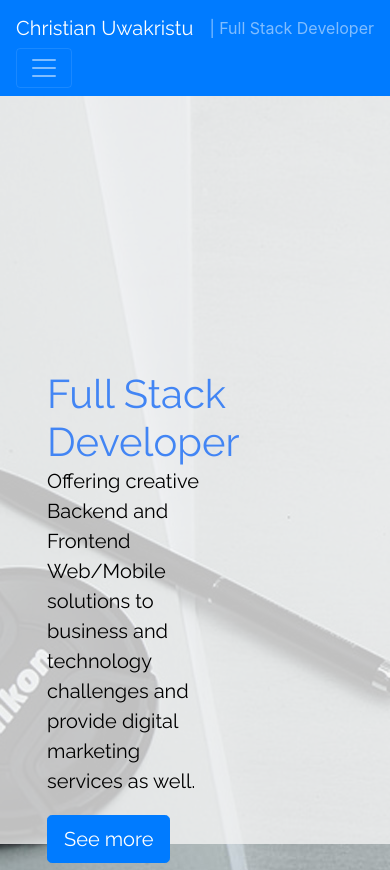
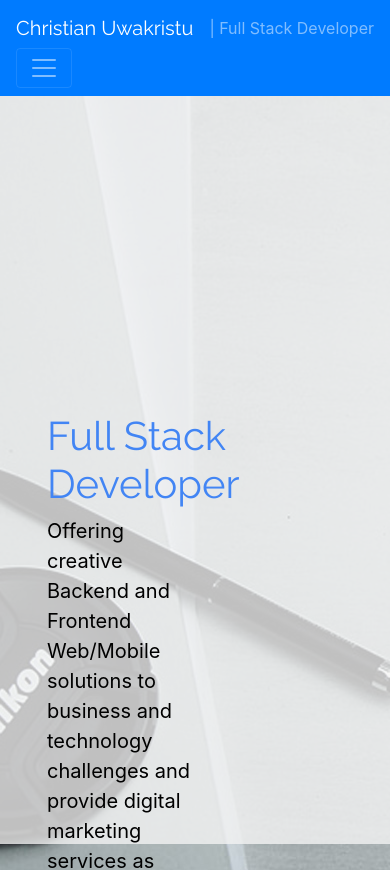
Before and after one commit to u-xian/uxian-portofolio, a React (Create React App) app: page /home in a window 390 px wide. Shown: the top 870 px of the page. Built offline with nearby package versions, Linux system fonts and the light colour scheme.

Commit message:
Fix responsive menu

```diff
--- a/public/css/main.css
+++ b/public/css/main.css
@@ -25,10 +25,9 @@ a {
 
 .description {
   position: absolute;
-  top: 40%;
+  top: 45%;
   margin: auto;
   padding: 2em;
-  text-align: left;
 }
 .description h1 {
   color: #4285f4;
@@ -52,7 +51,7 @@ a {
   left: 0;
   top: 0;
   background: rgba(244, 244, 244, 0.79);
-  margin-bottom: 90;
+  margin-bottom: 20;
   z-index: -10; /* Sit on top */
 }
 
--- a/src/Components/home.jsx
+++ b/src/Components/home.jsx
@@ -4,17 +4,16 @@ import { Link } from "react-router-dom";
 const Home = () => {
   return (
     <div className="description">
-      <h1>
-        Full Stack Developer
-        <p>
-          Offering creative Backend and Frontend Web/Mobile solutions to
-          business and technology challenges and provide digital marketing
-          services as well.
-        </p>
-        <Link className="btn btn-primary btn-lg" to="/about">
-          See more
-        </Link>
-      </h1>
+      <h1>Full Stack Developer</h1>
+      <p>
+        Offering creative Backend and Frontend Web/Mobile solutions to business
+        and technology challenges and provide digital marketing services as
+        well.
+      </p>
+      <Link className="btn btn-primary btn-lg" to="/about">
+        See more
+      </Link>
+
       <br />
       <h1 className="text-center">Portofolio</h1>
       <h6 className="text-center">
```
